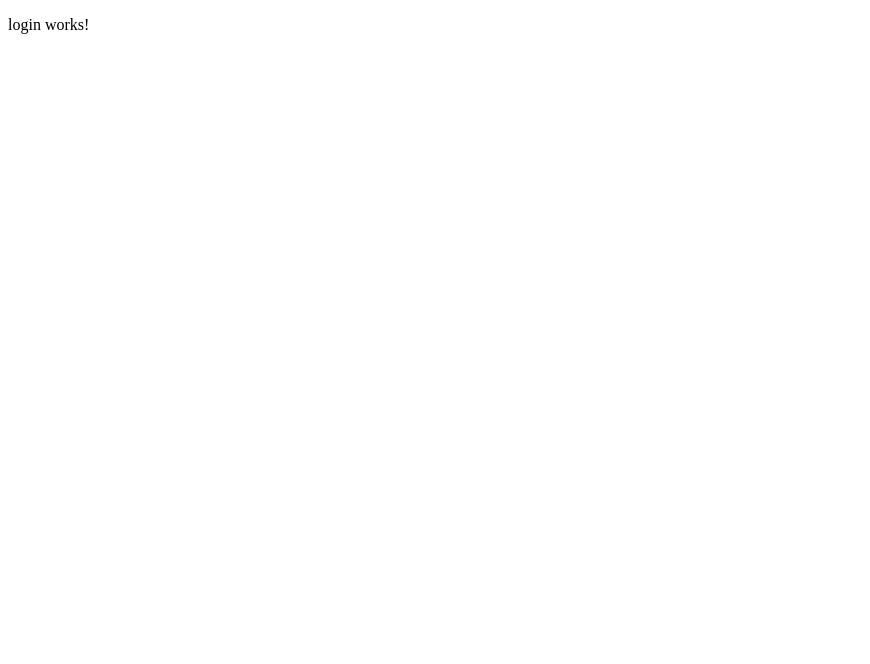
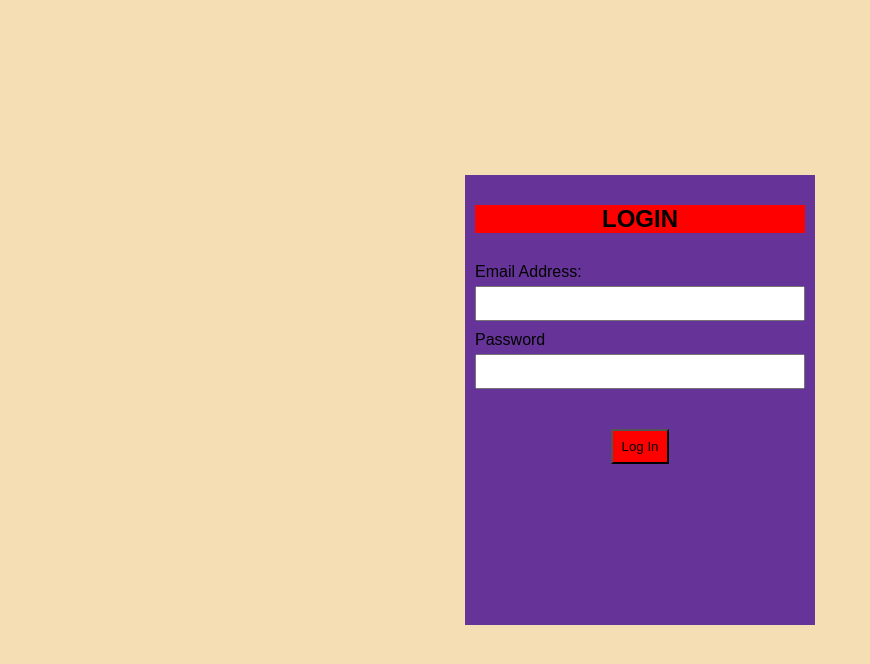
Before and after one commit to FLOODWATCH/FloodWatch, an Angular app: page /login in a window 1280 px wide. Shown: the top 664 px of the page, without its empty margins (0-870 px from the left). Built offline with nearby package versions, Linux system fonts and the light colour scheme.

Commit message:
Added login & signup initial structure and style

```diff
--- a/src/app/components/login/login.component.css
+++ b/src/app/components/login/login.component.css
@@ -0,0 +1,39 @@
+.log-main-con {
+  background-color: wheat;
+  height: 100vh;
+  display: flex;
+  align-items: center;
+  justify-content: center;
+}
+.log-main-con .log-con {
+  background-color: rebeccapurple;
+  width: 350px;
+  height: 450px;
+  padding: 10px;
+}
+.log-con h2 {
+  background-color: red;
+  margin: 20px 0 30px 0;
+  display: flex;
+  justify-content: center;
+}
+
+.log-con form > div {
+  display: flex;
+  flex-direction: column;
+}
+.log-con form label {
+  margin-bottom: 5px;
+}
+.log-con form input {
+  margin-bottom: 10px;
+  padding: 8px;
+}
+.log-con form section input {
+  background-color: red;
+  margin-top: 30px;
+}
+.log-con form section {
+  display: flex;
+  justify-content: center;
+}
--- a/src/app/components/login/login.component.html
+++ b/src/app/components/login/login.component.html
@@ -1 +1,18 @@
-<p>login works!</p>
+<div class="log-main-con">
+  <div class="log-con">
+    <h2>LOGIN</h2>
+    <form>
+      <div>
+        <label for="logemail">Email Address:</label>
+        <input type="text" name="logemaile" id="logemail" />
+      </div>
+      <div>
+        <label for="logpassword">Password</label>
+        <input type="password" name="logpassword" id="logpassword" />
+      </div>
+      <section>
+        <input type="submit" value="Log In" />
+      </section>
+    </form>
+  </div>
+</div>
--- a/src/app/components/signup/signup.component.css
+++ b/src/app/components/signup/signup.component.css
@@ -0,0 +1,39 @@
+.sign-main-con {
+  background-color: wheat;
+  height: 100vh;
+  display: flex;
+  align-items: center;
+  justify-content: center;
+}
+.sign-main-con .sign-con {
+  background-color: rebeccapurple;
+  width: 350px;
+  height: 450px;
+  padding: 10px;
+}
+.sign-con h2 {
+  background-color: red;
+  margin: 20px 0 30px 0;
+  display: flex;
+  justify-content: center;
+}
+
+.sign-con form > div {
+  display: flex;
+  flex-direction: column;
+}
+.sign-con form label {
+  margin-bottom: 5px;
+}
+.sign-con form input {
+  margin-bottom: 10px;
+  padding: 8px;
+}
+.sign-con form section input {
+  background-color: red;
+  margin-top: 20px;
+}
+.sign-con form section {
+  display: flex;
+  justify-content: center;
+}
--- a/src/app/components/signup/signup.component.html
+++ b/src/app/components/signup/signup.component.html
@@ -1 +1,26 @@
-<p>signup works!</p>
+<div class="sign-main-con">
+  <div class="sign-con">
+    <h2>SIGN UP</h2>
+    <form>
+      <div>
+        <label for="fullname">Fullname:</label>
+        <input type="text" name="fullname" id="fullname" />
+      </div>
+      <div>
+        <label for="mobile">Mobile Number:</label>
+        <input type="text" name="mobile" id="mobile" />
+      </div>
+      <div>
+        <label for="signemail">Email Address:</label>
+        <input type="email" name="signemail" id="signemail" />
+      </div>
+      <div>
+        <label for="signpassword">Password</label>
+        <input type="text" name="signpassword" id="signpassword" />
+      </div>
+      <section>
+        <input type="submit" value="Sign Up" />
+      </section>
+    </form>
+  </div>
+</div>
--- a/src/styles.css
+++ b/src/styles.css
@@ -1 +1,7 @@
 /* You can add global styles to this file, and also import other style files */
+* {
+  font-family: Arial, Helvetica, sans-serif;
+  box-sizing: border-box;
+  padding: 0;
+  margin: 0;
+}
```
